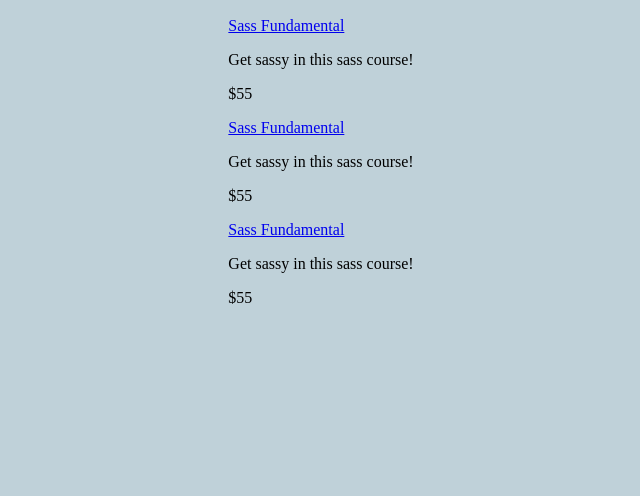
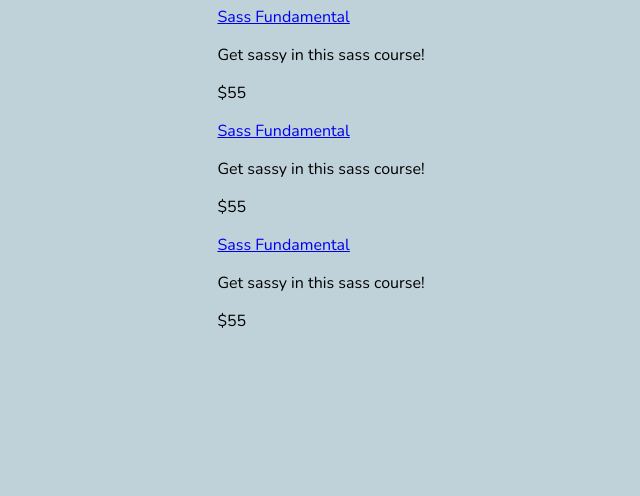
Before and after one commit to newedition994/js-animation-scenejs, a plain HTML site: page index.html in a window 1280 px wide. Shown: the part 304-800 px from the top of the page, without its empty margins (319-959 px from the left). Drawn offline with nearby package versions, Linux system fonts and the light colour scheme.

Commit message:
added a font family

```diff
--- a/css/main.scss
+++ b/css/main.scss
@@ -1,3 +1,5 @@
+@import url("https://fonts.googleapis.com/csss?family=Nunito:400,700&display=swap");
+
 body {
   margin: 0;
   height: 100vh;
@@ -5,4 +7,5 @@ body {
   display: grid;
   justify-items: center;
   align-items: center;
+  font-family: "Nunito", sans-serif;
 }
```
Also changed, not shown: css/main.css, 1 other file.
